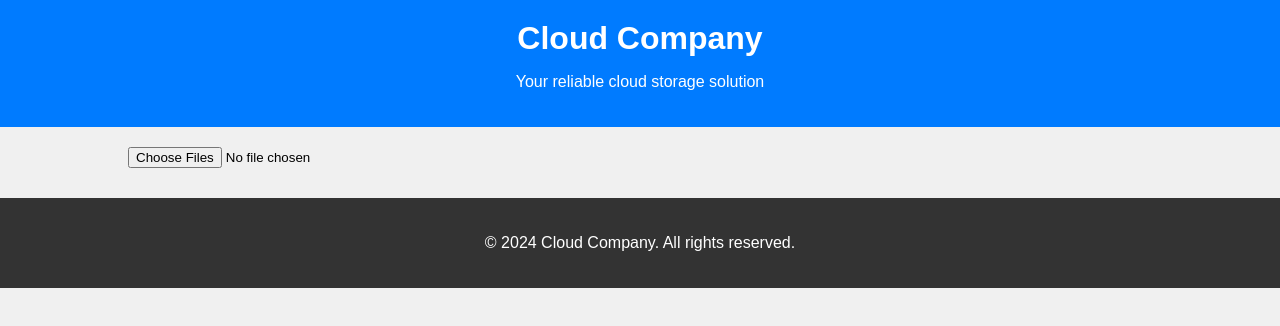
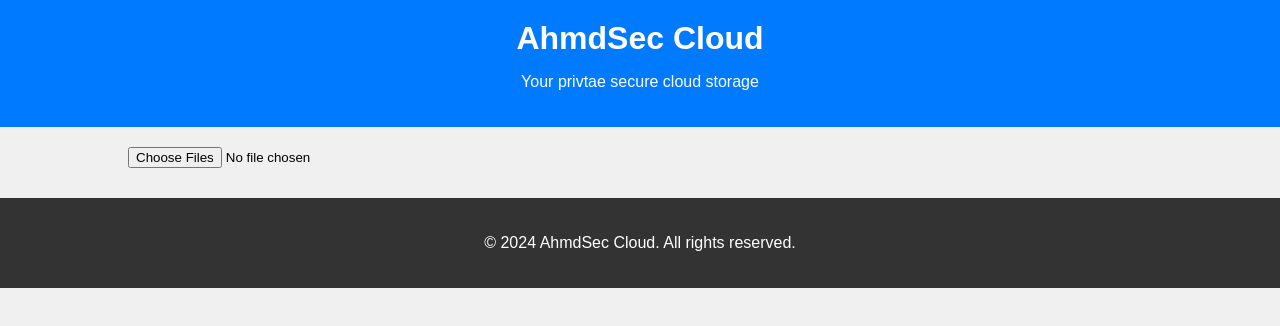
Before and after one commit to AhmdSec/cry, a plain HTML site: page index.html in a window 1280 px wide. Drawn offline with Linux system fonts and the light colour scheme.

Commit message:
index.html

```diff
--- a/index.html
+++ b/index.html
@@ -9,8 +9,8 @@
 <body>
     <header>
         <div class="container">
-            <h1>Cloud Company</h1>
-            <p>Your reliable cloud storage solution</p>
+            <h1>AhmdSec Cloud </h1>
+            <p>Your privtae secure cloud storage</p>
         </div>
     </header>
     <main>
@@ -21,7 +21,7 @@
     </main>
     <footer>
         <div class="container">
-            <p>&copy; 2024 Cloud Company. All rights reserved.</p>
+            <p>&copy; 2024 AhmdSec Cloud. All rights reserved.</p>
         </div>
     </footer>
     <script src="script.js"></script>
```
